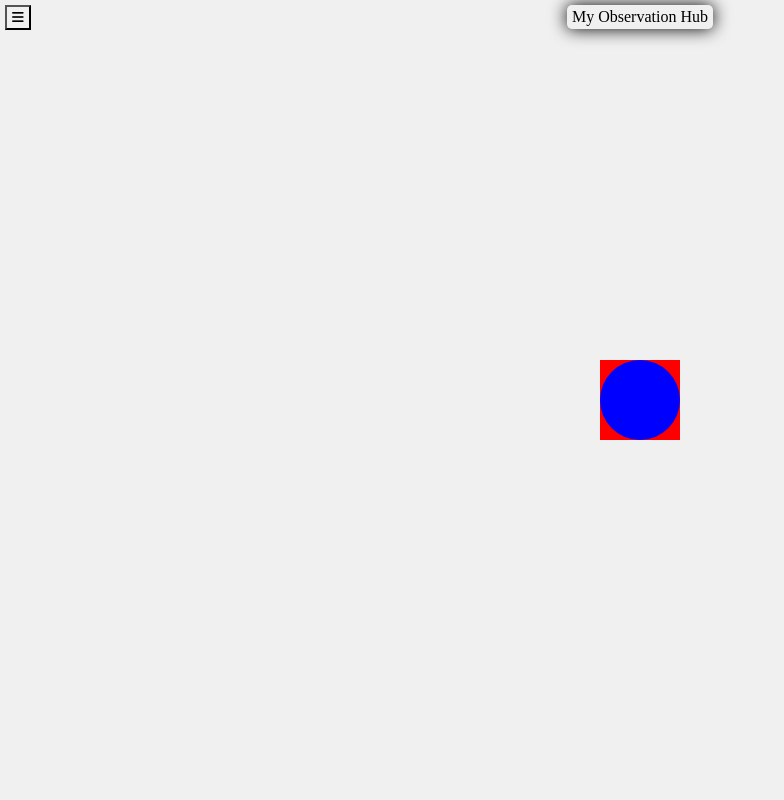
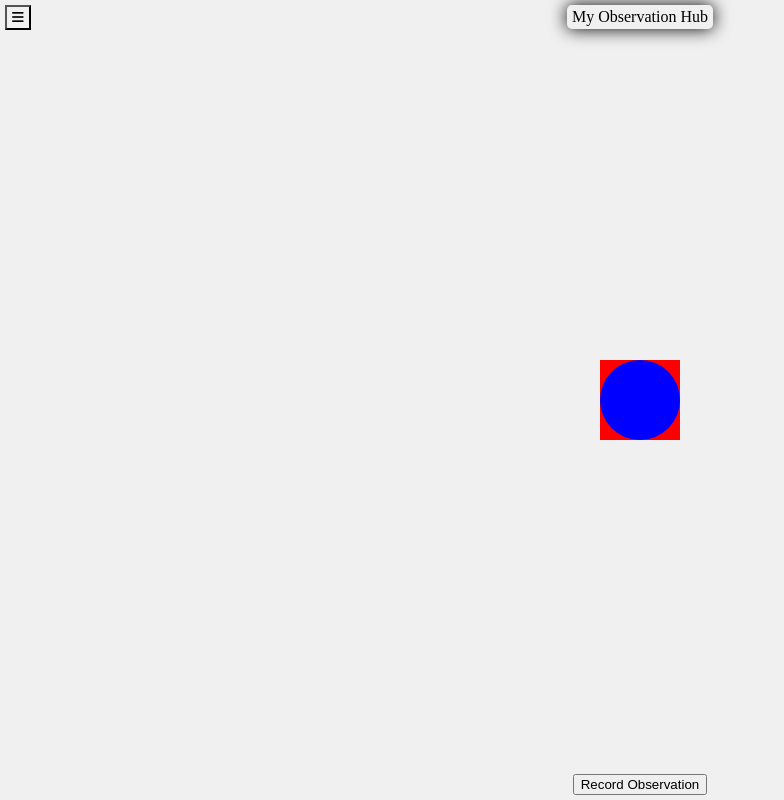
Before and after one commit to williamowen65/my-data-vista, a website: page client/pages/home/index.html in a window 1280 px wide. Shown: the whole page, without its empty margins (0-784 px from the left). Drawn offline with Linux system fonts and the light colour scheme; files that its build step writes are made by us from their sources; files whose address does not match are found by name.

Commit message:
Add footer button for recording observations and style adjustments

```diff
--- a/client/pages/home/index.html
+++ b/client/pages/home/index.html
@@ -50,7 +50,15 @@
         top: 5px;
         background: var(--background-color);
         padding: 3px 5px;
+      }
 
+      #menu-bottom {
+        position: absolute;
+        bottom: 0;
+        width: 100%;
+        display: flex;
+        justify-content: center;
+        margin: 0px 0px 5px 0px;
       }
     </style>
   </head>
@@ -67,7 +75,12 @@
           <div id="toolbar-top">My Observation Hub</div>
           <div id="dropdown-menu"></div>
         </div>
-        <footer id="menu-bottom"></footer>
+        <footer id="menu-bottom">
+            <button id="recordObservationBtn">
+                Record Observation
+            </button>
+
+        </footer>
       </div>
 
       <svg
```
